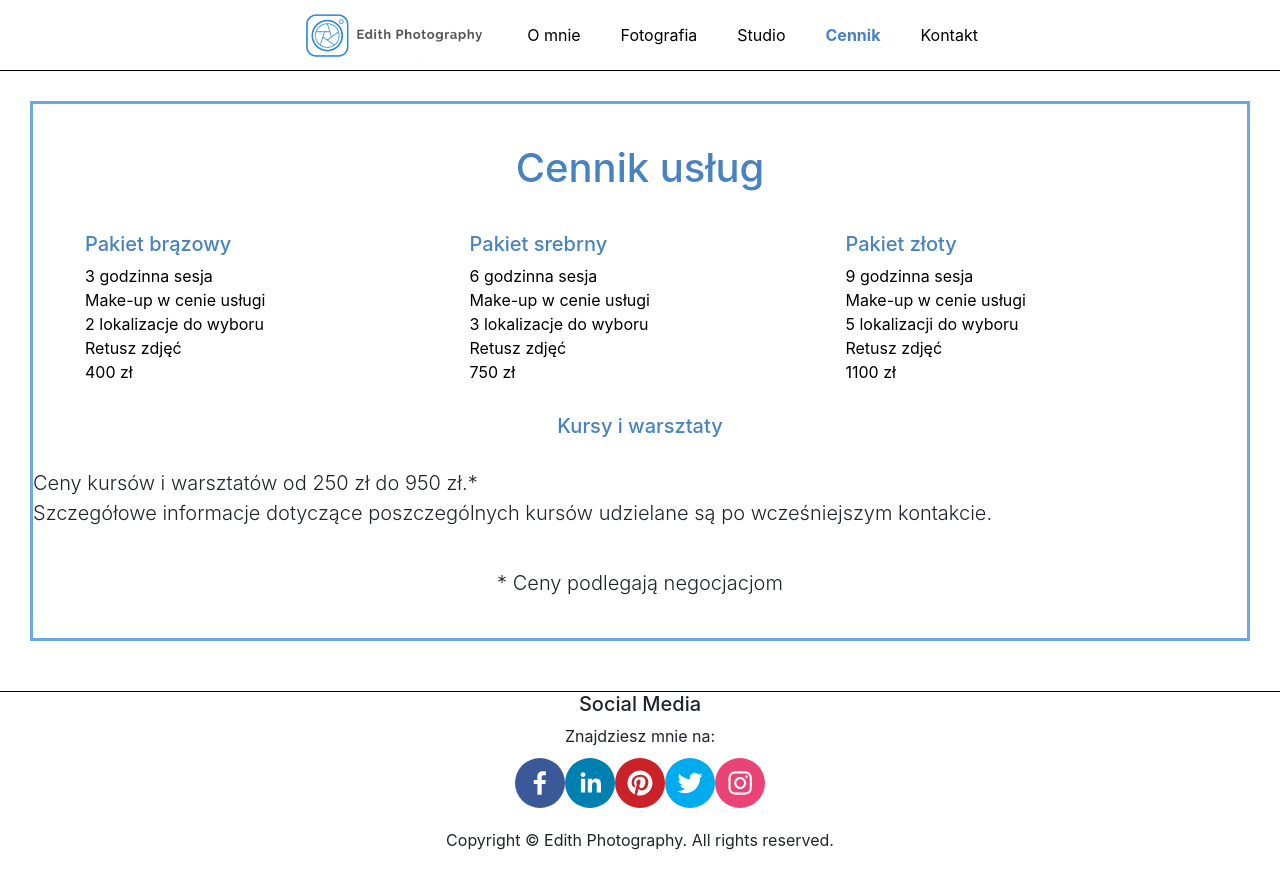
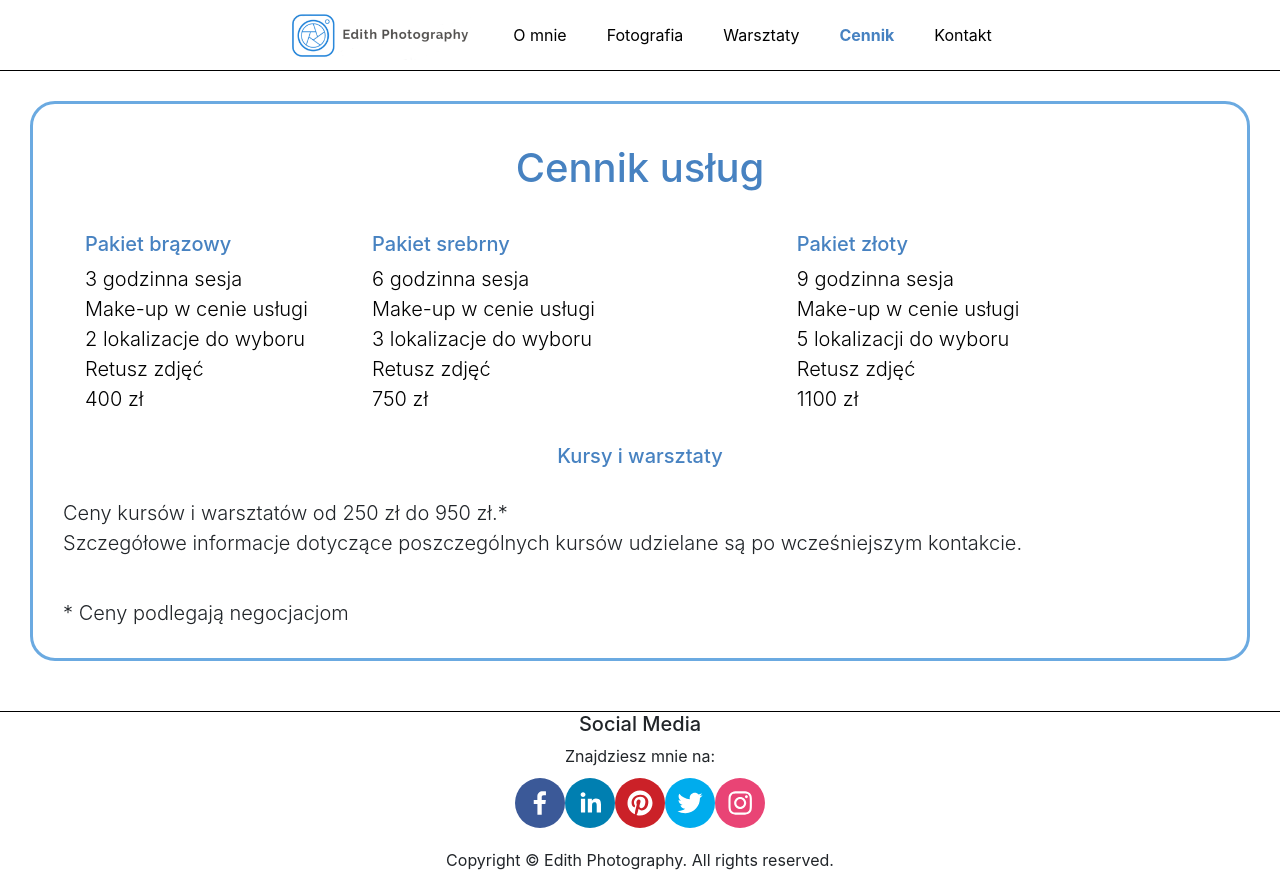
Before and after one commit to 3Bartnik/React-Page, a React (Create React App) app: page /price in a window 1280 px wide. Built offline with nearby package versions, Linux system fonts and the light colour scheme.

Commit message:
Html and Css Changes

```diff
--- a/src/App.js
+++ b/src/App.js
@@ -21,9 +21,9 @@ const App = () => {
             <Route exact path="/" component={Home} />
             <Route path="/about" component={About} />
             <Route path="/contact" component={Contact} />
-            <Route path="/studio" component={Studio} />
+            <Route path="/courses" component={Studio} />
             <Route path="/price" component={Price} />
-            <Route path="/artistic" component={Artistic} />
+            <Route path="/photography" component={Artistic} />
             <Route component={Error} />
           </Switch>
         </section>
--- a/src/Nav.js
+++ b/src/Nav.js
@@ -20,13 +20,17 @@ const Nav = () => {
           </NavLink>
         </li>
         <li className="nav-items">
-          <NavLink activeClassName="active" to="/artistic" className="nav_link">
+          <NavLink
+            activeClassName="active"
+            to="/photography"
+            className="nav_link"
+          >
             Fotografia
           </NavLink>
         </li>
         <li className="nav-items">
-          <NavLink activeClassName="active" to="/studio" className="nav_link">
-            Studio
+          <NavLink activeClassName="active" to="/courses" className="nav_link">
+            Warsztaty
           </NavLink>
         </li>
         <li className="nav-items">
--- a/src/Price.js
+++ b/src/Price.js
@@ -4,6 +4,7 @@ import "./Price.css";
 const stylePriceList = {
   border: "3px solid rgb(107, 170, 225)",
   margin: "30px 30px",
+  borderRadius: "25px",
 };
 
 /* img:hover {
@@ -13,21 +14,39 @@ const stylePriceList = {
     margin: "70px 30px",
   }; */
 
+const stylePackage = {
+  fontSize: "1.25rem",
+  fontWeight: "300",
+};
+
 const Price = () => {
   return (
     <div className="container-price" style={stylePriceList}>
       <h1 style={{ margin: "40px 0", color: "#4782c1" }}>Cennik usług</h1>
-      <div className="container d-flex">
-        <div className="row d-flex flex-wrap">
+      <div className="container d-flex flex-wrap">
+        <div className="row d-flex ">
           <div className="col-sm-12 col-lg-12 d-flex ">
-            <h5 style={{ color: "#4782c1" }}>Pakiet brązowy </h5>
+            {/* <h5 style={{ color: "#4782c1" }}>Pakiet brązowy </h5> */}
           </div>
           <div className="col-sm-12 col-lg-12 ">
-            <span className="d-block">3 godzinna sesja </span>
-            <span className="d-block">Make-up w cenie usługi</span>
-            <span className="d-block"> 2 lokalizacje do wyboru</span>
-            <span className="d-block"> Retusz zdjęć</span>
-            <span className="d-block">400 zł</span>
+            <h5 style={{ color: "#4782c1" }}>Pakiet brązowy </h5>
+            <span className="d-block" style={stylePackage}>
+              3 godzinna sesja{" "}
+            </span>
+            <span className="d-block" style={stylePackage}>
+              Make-up w cenie usługi
+            </span>
+            <span className="d-block" style={stylePackage}>
+              {" "}
+              2 lokalizacje do wyboru
+            </span>
+            <span className="d-block" style={stylePackage}>
+              {" "}
+              Retusz zdjęć
+            </span>
+            <span className="d-block" style={stylePackage}>
+              400 zł
+            </span>
           </div>
         </div>
         <hr></hr>
@@ -36,11 +55,23 @@ const Price = () => {
             <h5 style={{ color: "#4782c1" }}>Pakiet srebrny</h5>
           </div>
           <div className="col-sm-12 col-lg-12 ">
-            <span className="d-block">6 godzinna sesja </span>
-            <span className="d-block">Make-up w cenie usługi</span>
-            <span className="d-block"> 3 lokalizacje do wyboru</span>
-            <span className="d-block"> Retusz zdjęć</span>
-            <span className="d-block">750 zł</span>
+            <span className="d-block" style={stylePackage}>
+              6 godzinna sesja{" "}
+            </span>
+            <span className="d-block" style={stylePackage}>
+              Make-up w cenie usługi
+            </span>
+            <span className="d-block" style={stylePackage}>
+              {" "}
+              3 lokalizacje do wyboru
+            </span>
+            <span className="d-block" style={stylePackage}>
+              {" "}
+              Retusz zdjęć
+            </span>
+            <span className="d-block" style={stylePackage}>
+              750 zł
+            </span>
           </div>
         </div>
         <hr></hr>
@@ -49,11 +80,38 @@ const Price = () => {
             <h5 style={{ color: "#4782c1" }}>Pakiet złoty</h5>
           </div>
           <div className="col-sm-12 col-lg-12">
-            <span className="d-block">9 godzinna sesja </span>
-            <span className="d-block">Make-up w cenie usługi</span>
-            <span className="d-block"> 5 lokalizacji do wyboru</span>
-            <span className="d-block"> Retusz zdjęć</span>
-            <span className="d-block">1100 zł</span>
+            <span
+              className="d-block"
+              style={{ fontSize: "1.25rem", fontWeight: "300" }}
+            >
+              9 godzinna sesja{" "}
+            </span>
+            <span
+              className="d-block"
+              style={{ fontSize: "1.25rem", fontWeight: "300" }}
+            >
+              Make-up w cenie usługi
+            </span>
+            <span
+              className="d-block"
+              style={{ fontSize: "1.25rem", fontWeight: "300" }}
+            >
+              {" "}
+              5 lokalizacji do wyboru
+            </span>
+            <span
+              className="d-block"
+              style={{ fontSize: "1.25rem", fontWeight: "300" }}
+            >
+              {" "}
+              Retusz zdjęć
+            </span>
+            <span
+              className="d-block"
+              style={{ fontSize: "1.25rem", fontWeight: "300" }}
+            >
+              1100 zł
+            </span>
           </div>
         </div>
         <hr></hr>
@@ -62,13 +120,13 @@ const Price = () => {
         <h5 style={{ textAlign: "center", color: "#4782c1", margin: "30px 0" }}>
           Kursy i warsztaty
         </h5>
-        <p className="lead">
+        <p className="lead" style={{ margin: "0 30px" }}>
           Ceny kursów i warsztatów od 250 zł do 950 zł.*<br></br> Szczegółowe
           informacje dotyczące poszczególnych kursów udzielane są po
           wcześniejszym kontakcie.<br></br>
         </p>
       </div>
-      <p className="lead" style={{ textAlign: "center", margin: "40px 0" }}>
+      <p className="lead" style={{ margin: "40px 0 30px 30px" }}>
         * Ceny podlegają negocjacjom
       </p>
     </div>
--- a/src/Studio.js
+++ b/src/Studio.js
@@ -2,6 +2,7 @@ import React from "react";
 import "./Studio.css";
 import PhotoCourses from "./components/PhotographyCourses";
 import SpecialCourses from "./components/SpecialCourses";
+import PhotoProcessing from "./components/PhotoProcessing";
 //import Image from "react-bootstrap/Image";
 //#836969
 //#007bff
@@ -27,34 +28,26 @@ const Studio = () => {
         <h3 style={fontColor}>
           Przyjmuję zapisy na poniższe warsztaty i kursy
         </h3>
-        {/*           <>
-            {workshops.map((workshop,id) => {}
-              <li key={id}>{workshop.title}
-              <span> {workshop.info} </span></li>
-            ))}
-          </> */}
         <PhotoCourses colorFont={fontColor} />
         <SpecialCourses colorFont={fontColor} />
-        <div>
-          <h5 style={fontColor}> Obróbka zdjęć</h5>
-          <ul style={{ backgroundColor: "transparent", borderBottom: "0" }}>
-            <li>Edycja zdjęć - podstawowy kurs Photoshop</li>
-            <li>Edycja zdjęć - zaawansowany kurs Photoshop</li>
-          </ul>
-        </div>
-        <div>
-          <h5 style={fontColor}>Pozostałe</h5>
-          <ul style={{ backgroundColor: "transparent", borderBottom: "0" }}>
-            <li>Indywidualne lekcje fotografii</li>
-          </ul>
-        </div>
+        <PhotoProcessing colorFont={fontColor} />
       </div>
-      <p>* Ilość miejsc na kursy i warsztaty jest ściśle ograniczona. </p>
-      <span>
-        Zapisy odbywają się według kolejności rezerwacji. <br></br>W przypadku
-        pytań odnośnie kursów lub warsztatów skontaktuj się ze mną. Postaram się
-        wszystko wyjaśnić.{" "}
-      </span>
+      <p className="lead" style={{ color: "red", margin: "40px 0 0 90px" }}>
+        Ilość miejsc na kursy i warsztaty jest ściśle ograniczona.{" "}
+      </p>
+      <p
+        clasName="lead"
+        style={{
+          margin: "40px 0 0 90px",
+          fontSize: "1.25rem",
+          fontWeight: "300",
+        }}
+      >
+        Zapisy odbywają się według kolejności zgłoszeń. Istnieje również
+        możliwość skorzystania z indywidualnych lekcji fotografii. W przypadku
+        pytań odnośnie kursów lub warsztatów proszę o kontakt. Postaram się
+        wszystko szybko wyjaśnić.
+      </p>
     </section>
   );
 };
--- a/src/components/LastWork.js
+++ b/src/components/LastWork.js
@@ -77,7 +77,11 @@ const LastWork = () => {
               {categories.map((category, id) => (
                 <div
                   className="card"
-                  style={{ overflow: "hidden", textAlign: "center" }}
+                  style={{
+                    overflow: "hidden",
+                    textAlign: "center",
+                    boxShadow: "1px 5px 10px 0px #888888",
+                  }}
                 >
                   <img
                     key={id}
--- a/src/components/NumberInWork.js
+++ b/src/components/NumberInWork.js
@@ -15,6 +15,7 @@ const frame = {
   alignItems: "center",
   color: "white",
   margin: "10px 0",
+  boxShadow: "2px 3px 6px 0px #888888",
 };
 const NumberInWork = () => {
   return (
--- a/src/components/Portrait.js
+++ b/src/components/Portrait.js
@@ -8,8 +8,10 @@ import {
 } from "../assets/";
 
 const headerStyle = {
-  margin: "100px 0",
+  marginTop: "50px",
+  paddingBottom: "50px",
   color: "#4782c1",
+  padding: "40px 0 0 0",
 };
 
 const Portrait = (props) => {
@@ -17,7 +19,7 @@ const Portrait = (props) => {
     <section style={{ backgroundColor: "rgb(236, 236, 236)" }}>
       <div>
         <h1 style={headerStyle}>Fotografia portretowa</h1>
-        <p className="lead" style={{ padding: "0 30px" }}>
+        <p className="lead" style={{ padding: "0 50px", textAlign: "center" }}>
           Ten rodzaj fotografii skupia się na uchwyceniu w kadrze ludzi, mimiki
           twarzy, emocji dobrych, jak i tych złych.
         </p>
```
